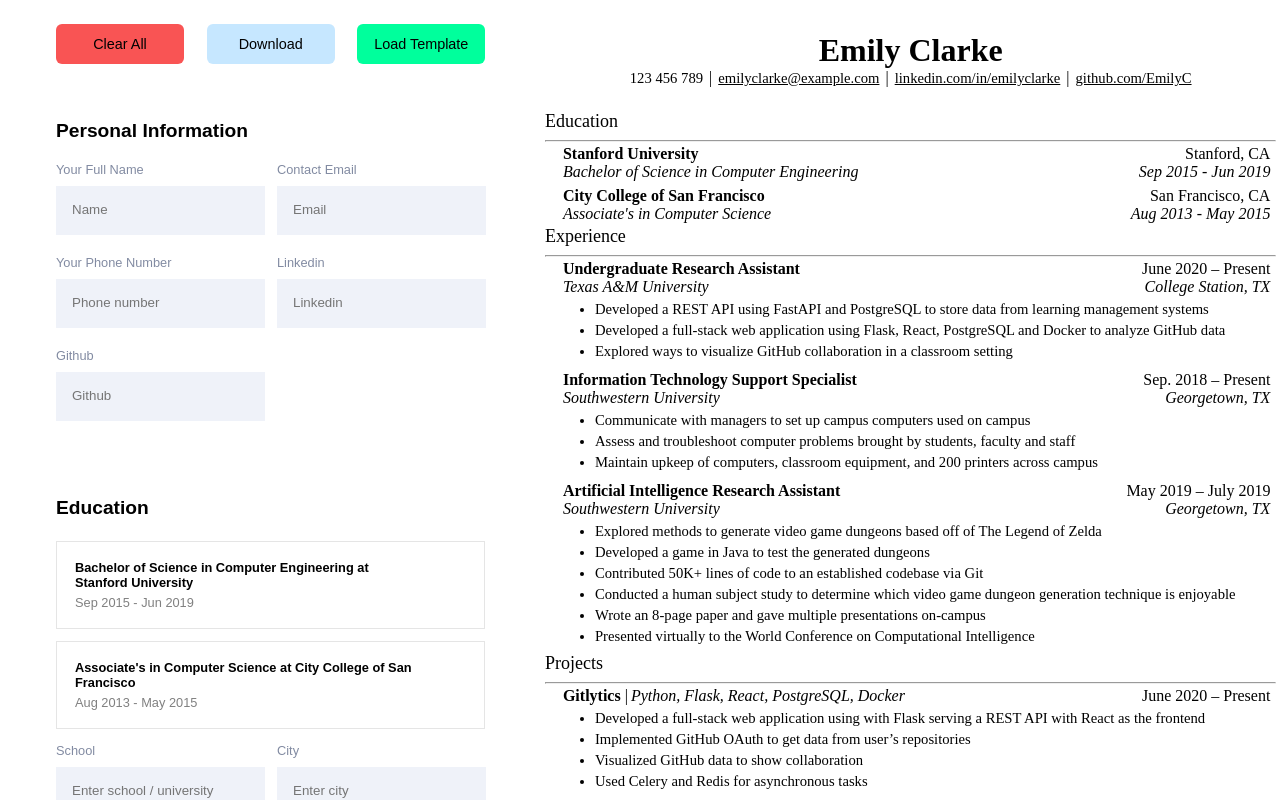
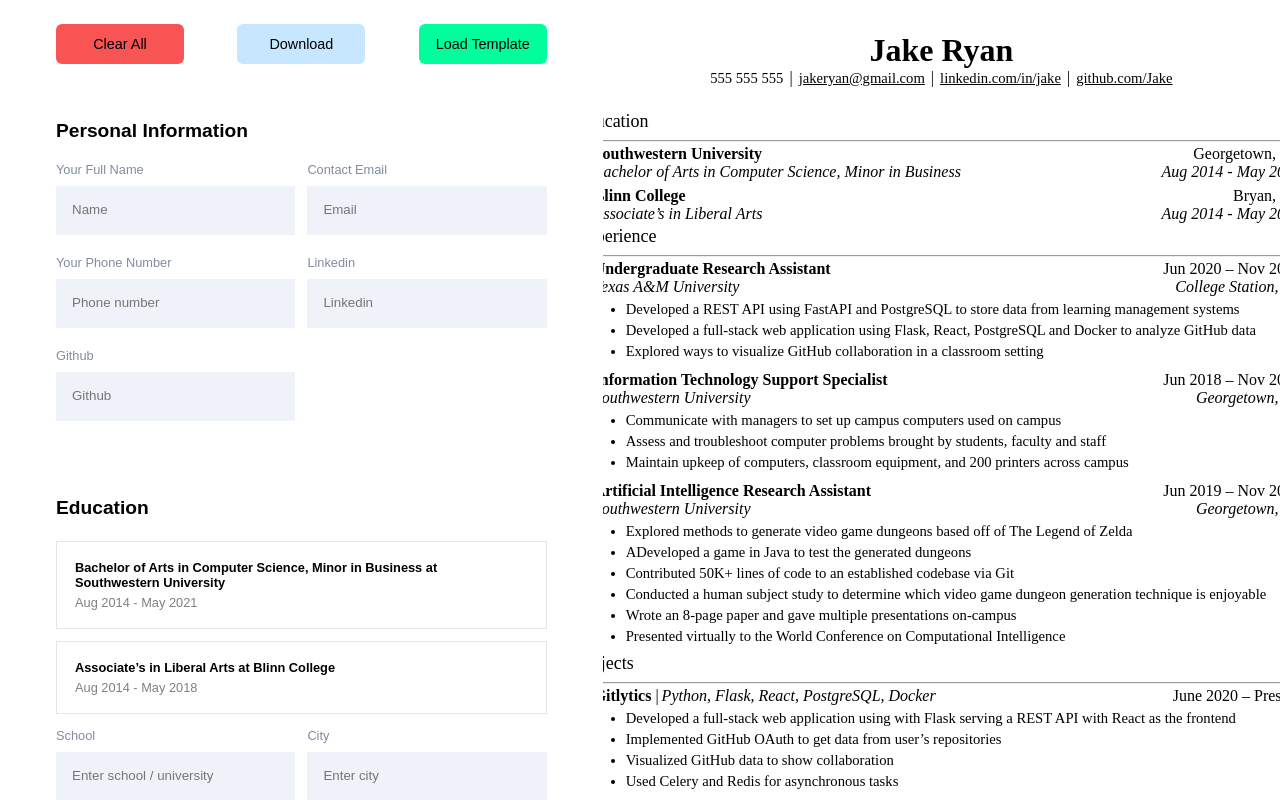
Before and after one commit to Etativel/cv-maker, a React (Vite) app: page / in a window 1280 px wide. Built offline with nearby package versions, Linux system fonts and the light colour scheme.

Commit message:
feat: render ExperienceDetails component

```diff
--- a/src/App.jsx
+++ b/src/App.jsx
@@ -4,7 +4,7 @@ import Sidebar from "./components/Sidebar";
 import Canvas from "./components/Canvas";
 import { useState } from "react";
 import { jakeRyan, emilyClarke } from "./utils/DummyData";
-const dummy = emilyClarke;
+const dummy = jakeRyan;
 
 function App() {
   const [profile, setProfile] = useState(dummy.personal);
--- a/src/components/DOM/EducationDetails.jsx
+++ b/src/components/DOM/EducationDetails.jsx
@@ -4,7 +4,7 @@ function EducationComponent({ education }) {
   return (
     <>
       {education.map((edu, index) => (
-        <div key={"edu" + index} className="edu-1 edu-content">
+        <div key={index} className={`edu-${index} edu-content`}>
           <div className="edu-info">
             <p className="education-place">
               <strong>{edu.school}</strong>
--- a/src/components/DOM/ExperienceDetails.jsx
+++ b/src/components/DOM/ExperienceDetails.jsx
@@ -1,116 +1,57 @@
 /* eslint-disable react/prop-types */
-/* eslint-disable no-unused-vars */
-export default function ExperienceDetails({ experience, font }) {
+import { formatDate } from "../../utils/Formatter";
+function ExperienceComponent({ experience }) {
   return (
-    <div className="experience-container" style={{ fontFamily: font }}>
-      <div className="experience-head">Experience</div>
-      <hr />
-      <div className="experience-point-con">
-        <div className="exp-1 exp-content">
+    <>
+      {experience.map((exp, index) => (
+        <div key={index} className="experience-point-con">
+          <div className={`exp-${index} exp-content`}>
             <div className="exp-info">
               <p className="experience-place">
-              <strong>Undergraduate Research Assistant</strong>
+                <strong>{exp.position}</strong>
               </p>
               <p className="experience-location">
-              <i>Texas A&M University</i>
+                <i>{exp.company}</i>
               </p>
             </div>
             <div className="exp-date">
-            <p>June 2020 – Present</p>
               <p>
-              <i>College Station, TX</i>
+                {formatDate(exp.experienceStartDate)} –{" "}
+                {formatDate(exp.experienceEndDate)}
+              </p>
+              <p>
+                <i>
+                  {exp.companyCountry}, {exp.companyCity}
+                </i>
               </p>
             </div>
           </div>
           <ul className="exp-point">
-          <li className="exp-desc">
-            Developed a REST API using FastAPI and PostgreSQL to store data from
-            learning management systems
+            {exp.experienceDetails.map((detail, index) => {
+              return (
+                <>
+                  <li key={index} className="exp-desc">
+                    {detail}
                   </li>
-          <li className="exp-desc">
-            Developed a full-stack web application using Flask, React,
-            PostgreSQL and Docker to analyze GitHub data
-          </li>
-          <li className="exp-desc">
-            Explored ways to visualize GitHub collaboration in a classroom
-            setting
-          </li>
+                </>
+              );
+            })}
           </ul>
         </div>
-
-      <div className="experience-point-con">
-        <div className="exp-1 exp-content">
-          <div className="exp-info">
-            <p className="experience-place">
-              <strong>Information Technology Support Specialist</strong>
-            </p>
-            <p className="experience-location">
-              <i>Southwestern University</i>
-            </p>
-          </div>
-          <div className="exp-date">
-            <p>Sep. 2018 – Present</p>
-            <p>
-              <i>Georgetown, TX</i>
-            </p>
-          </div>
-        </div>
-        <ul className="exp-point">
-          <li className="exp-desc">
-            Communicate with managers to set up campus computers used on campus
-          </li>
-          <li className="exp-desc">
-            Assess and troubleshoot computer problems brought by students,
-            faculty and staff
-          </li>
-          <li className="exp-desc">
-            Maintain upkeep of computers, classroom equipment, and 200 printers
-            across campus
-          </li>
-        </ul>
-      </div>
-
-      <div className="experience-point-con">
-        <div className="exp-1 exp-content">
-          <div className="exp-info">
-            <p className="experience-place">
-              <strong>Artificial Intelligence Research Assistant </strong>
-            </p>
-            <p className="experience-location">
-              <i>Southwestern University</i>
-            </p>
-          </div>
-          <div className="exp-date">
-            <p>May 2019 – July 2019</p>
-            <p>
-              <i>Georgetown, TX</i>
-            </p>
-          </div>
-        </div>
-        <ul className="exp-point">
-          <li className="exp-desc">
-            Explored methods to generate video game dungeons based off of The
-            Legend of Zelda
-          </li>
-          <li className="exp-desc">
-            Developed a game in Java to test the generated dungeons
-          </li>
-          <li className="exp-desc">
-            Contributed 50K+ lines of code to an established codebase via Git
-          </li>
-          <li className="exp-desc">
-            Conducted a human subject study to determine which video game
-            dungeon generation technique is enjoyable
-          </li>
-          <li className="exp-desc">
-            Wrote an 8-page paper and gave multiple presentations on-campus
-          </li>
-          <li className="exp-desc">
-            Presented virtually to the World Conference on Computational
-            Intelligence
-          </li>
-        </ul>
-      </div>
+      ))}
+    </>
+  );
+}
+export default function ExperienceDetails({ experience, font }) {
+  return (
+    <div className="experience-container" style={{ fontFamily: font }}>
+      {experience.length > 0 && (
+        <>
+          <div className="experience-head">Experience</div>
+          <hr />
+          <ExperienceComponent experience={experience} />
+        </>
+      )}
     </div>
   );
 }
```
Lines whose indentation alone changed are shown as unchanged.
